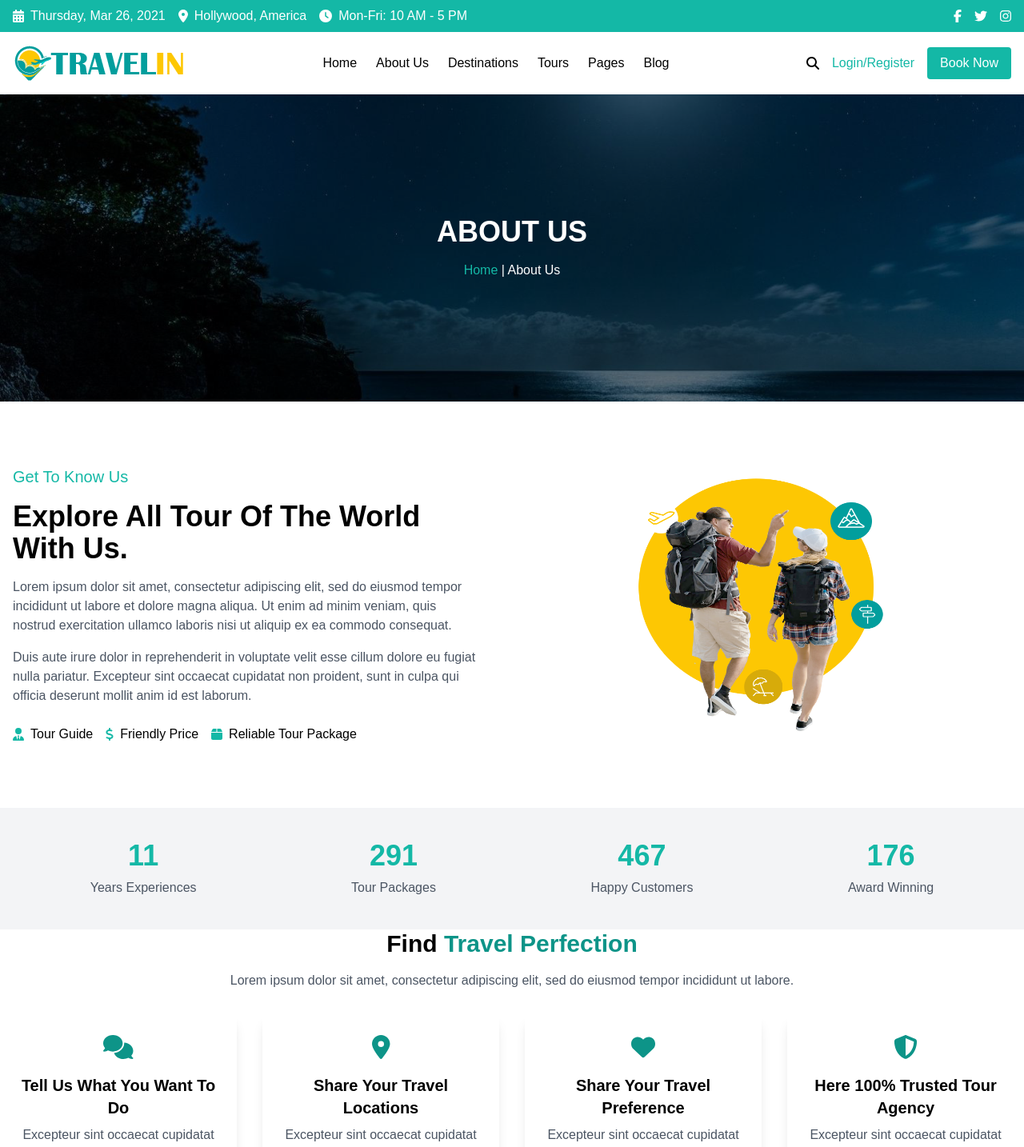
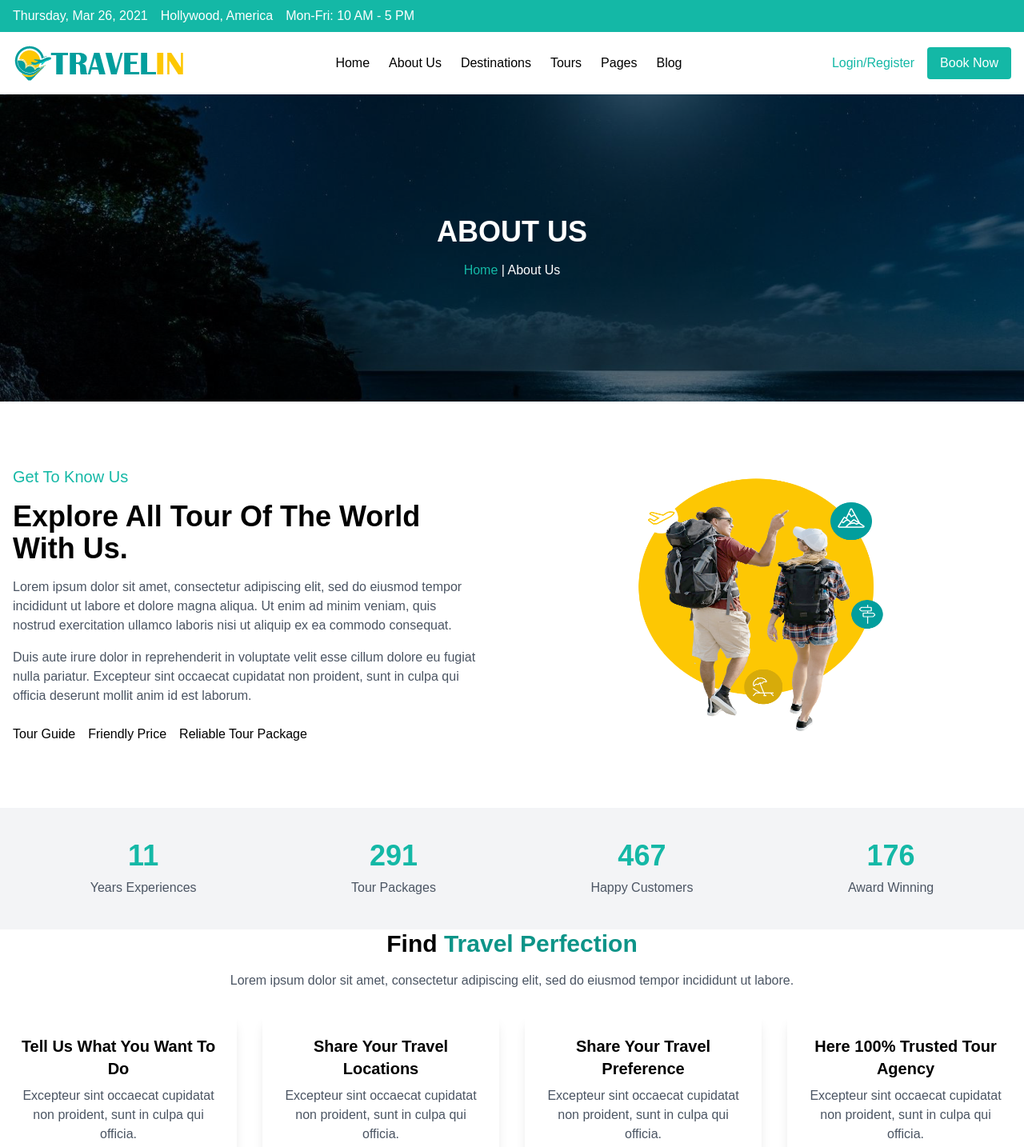
Before and after one commit to nlinh34/Fe-Tour-Xperience, a React (Vite) app: page /aboutpage in a window 1280 px wide. Shown: the top 1434 px of the page at 80% size. Built offline with nearby package versions, Linux system fonts and the light colour scheme; a web font is replaced by a local one.

Commit message:
fix: fix errors in about page file

```diff
--- a/src/pages/about/AboutPage.tsx
+++ b/src/pages/about/AboutPage.tsx
@@ -1,11 +1,6 @@
 
 import React, { useEffect, useRef } from 'react';
 import { capy2, capy1, capy3,chup, hehe, logo, sky, sleep, tongtong, travel1, travel2, cl1, cl2, cl3, cl4, cl5, gau, gau2, gau3, gau4, gau5, gau6,gau7, logow } from '../../assets/about/index';
-
-
-import { FontAwesomeIcon } from '@fortawesome/react-fontawesome';
-import { faCalendarAlt, faMapMarkerAlt, faClock, faUserTie, faDollarSign, faBox, faComments, faMapMarkerAlt as faMapMarkerAltSolid, faHeart, faShieldAlt, faQuoteLeft, faChevronLeft, faChevronRight, faSearch } from '@fortawesome/free-solid-svg-icons';
-import { faFacebookF, faTwitter, faInstagram, faCcMastercard, faCcPaypal, faCcStripe, faCcVisa, faCcDiscover, faCcAmex } from '@fortawesome/free-brands-svg-icons';
 
 const Counter: React.FC<{ end: number, duration: number }> = ({ end, duration }) => {
   const [count, setCount] = React.useState(0);
@@ -123,22 +118,20 @@ const AboutPage: React.FC = () => {
         <div className="container mx-auto flex justify-between items-center px-4">
           <div className="flex items-center space-x-4">
             <span className="flex items-center space-x-2">
-              <FontAwesomeIcon icon={faCalendarAlt} />
+
               <span>Thursday, Mar 26, 2021</span>
             </span>
             <span className="flex items-center space-x-2">
-              <FontAwesomeIcon icon={faMapMarkerAlt} />
+
               <span>Hollywood, America</span>
             </span>
             <span className="flex items-center space-x-2">
-              <FontAwesomeIcon icon={faClock} />
+
               <span>Mon-Fri: 10 AM - 5 PM</span>
             </span>
           </div>
           <div className="flex space-x-4">
-            <FontAwesomeIcon icon={faFacebookF} />
-            <FontAwesomeIcon icon={faTwitter} />
-            <FontAwesomeIcon icon={faInstagram} />
+
           </div>
         </div>
       </header>
@@ -156,7 +149,7 @@ const AboutPage: React.FC = () => {
             <li className="hover:text-teal-500"><a href="/blog">Blog</a></li>
           </ul>
           <div className="flex space-x-4 items-center">
-            <FontAwesomeIcon icon={faSearch} className="transform transition-transform duration-200 active:scale-95" />
+
             <button className="text-teal-500 transform transition-transform duration-200 active:scale-95">Login/Register</button>
             <button className="bg-teal-500 text-white px-4 py-2 rounded transform transition-transform duration-200 active:scale-95">Book Now</button>
           </div>
@@ -182,15 +175,15 @@ const AboutPage: React.FC = () => {
             <p className="mt-4 text-gray-600">Duis aute irure dolor in reprehenderit in voluptate velit esse cillum dolore eu fugiat nulla pariatur. Excepteur sint occaecat cupidatat non proident, sunt in culpa qui officia deserunt mollit anim id est laborum.</p>
             <div className="mt-6 flex space-x-4">
               <span className="flex items-center space-x-2 transform transition-transform duration-200 active:scale-95 hover:text-teal-500">
-                <FontAwesomeIcon icon={faUserTie} className="text-teal-500" />
+
                 <span>Tour Guide</span>
               </span>
               <span className="flex items-center space-x-2 transform transition-transform duration-200 active:scale-95 hover:text-teal-500">
-                <FontAwesomeIcon icon={faDollarSign} className="text-teal-500" />
+
                 <span>Friendly Price</span>
               </span>
               <span className="flex items-center space-x-2 transform transition-transform duration-200 active:scale-95 hover:text-teal-500">
-                <FontAwesomeIcon icon={faBox} className="text-teal-500" />
+
                 <span>Reliable Tour Package</span>
               </span>
             </div>
@@ -229,25 +222,25 @@ const AboutPage: React.FC = () => {
         <p className="text-gray-600 mb-8">Lorem ipsum dolor sit amet, consectetur adipiscing elit, sed do eiusmod tempor incididunt ut labore.</p>
         <div className="grid grid-cols-4 gap-8">
           <div className="bg-white shadow-lg p-6 rounded transform transition-transform duration-300 hover:translate-y-[-10px] hover:bg-teal-500 hover:text-white">
-            <FontAwesomeIcon icon={faComments} className="text-teal-600 text-3xl mb-4" />
+
             <h3 className="text-xl font-bold mb-2">Tell Us What You Want To Do</h3>
             <p className="text-gray-600 mb-4">Excepteur sint occaecat cupidatat non proident, sunt in culpa qui officia.</p>
             <p className="text-teal-600">100+ Reviews</p>
           </div>
           <div className="bg-white shadow-lg p-6 rounded transform transition-transform duration-300 hover:translate-y-[-10px] hover:bg-teal-500 hover:text-white">
-            <FontAwesomeIcon icon={faMapMarkerAltSolid} className="text-teal-600 text-3xl mb-4" />
+
             <h3 className="text-xl font-bold mb-2">Share Your Travel Locations</h3>
             <p className="text-gray-600 mb-4">Excepteur sint occaecat cupidatat non proident, sunt in culpa qui officia.</p>
             <p className="text-teal-600">100+ Reviews</p>
           </div>
           <div className="bg-white shadow-lg p-6 rounded transform transition-transform duration-300 hover:translate-y-[-10px] hover:bg-teal-500 hover:text-white">
-            <FontAwesomeIcon icon={faHeart} className="text-teal-600 text-3xl mb-4" />
+
             <h3 className="text-xl font-bold mb-2">Share Your Travel Preference</h3>
             <p className="text-gray-600 mb-4">Excepteur sint occaecat cupidatat non proident, sunt in culpa qui officia.</p>
             <p className="text-teal-600">100+ Reviews</p>
           </div>
           <div className="bg-white shadow-lg p-6 rounded transform transition-transform duration-300 hover:translate-y-[-10px] hover:bg-teal-500 hover:text-white">
-            <FontAwesomeIcon icon={faShieldAlt} className="text-teal-600 text-3xl mb-4" />
+
             <h3 className="text-xl font-bold mb-2">Here 100% Trusted Tour Agency</h3>
             <p className="text-gray-600 mb-4">Excepteur sint occaecat cupidatat non proident, sunt in culpa qui officia.</p>
             <p className="text-teal-600">100+ Reviews</p>
@@ -316,15 +309,15 @@ const AboutPage: React.FC = () => {
               </div>
             </div>
             <p className="text-gray-600 mt-4 text-center md:text-left max-w-lg">
-              <FontAwesomeIcon icon={faQuoteLeft} className="text-teal-500 mr-2" />
+
               {testimonials[currentTestimonial].text}
             </p>
             <div className="flex mt-4">
               <button onClick={handlePrev} className="bg-teal-500 text-white rounded-full w-10 h-10 flex items-center justify-center mr-2">
-                <FontAwesomeIcon icon={faChevronLeft} />
+
               </button>
               <button onClick={handleNext} className="bg-teal-500 text-white rounded-full w-10 h-10 flex items-center justify-center">
-                <FontAwesomeIcon icon={faChevronRight} />
+
               </button>
             </div>
           </div>
@@ -361,7 +354,7 @@ const AboutPage: React.FC = () => {
           </div>
           <div className="absolute flex justify-center items-center pointer-events-none">
             <div className="bg-white bg-opacity-75 px-10 py-3 rounded-full shadow-lg flex items-center">
-              <FontAwesomeIcon icon={faInstagram} className="text-pink-600 mr-2" />
+
               <span className="font-semibold text-gray-800 whitespace-nowrap">Follow On Instagram</span>
             </div>
           </div>
@@ -421,12 +414,7 @@ const AboutPage: React.FC = () => {
         <div className="container mx-auto max-w-screen-xl flex justify-between items-center">
           <div className="flex items-center space-x-4 ml-7">
             <span className="text-white">We Support:</span>
-            <FontAwesomeIcon icon={faCcMastercard} className="text-white text-2xl" />
-            <FontAwesomeIcon icon={faCcPaypal} className="text-white text-2xl" />
-            <FontAwesomeIcon icon={faCcStripe} className="text-white text-2xl" />
-            <FontAwesomeIcon icon={faCcVisa} className="text-white text-2xl" />
-            <FontAwesomeIcon icon={faCcDiscover} className="text-white text-2xl" />
-            <FontAwesomeIcon icon={faCcAmex} className="text-white text-2xl" />
+
           </div>
           <div className="flex space-x-2 mr-8">
             <div className="bg-white text-black rounded-md px-6 py-2 text-lg">English</div>
```
Also changed, not shown: 1 other file (tests, documents, lock files or other folders).
